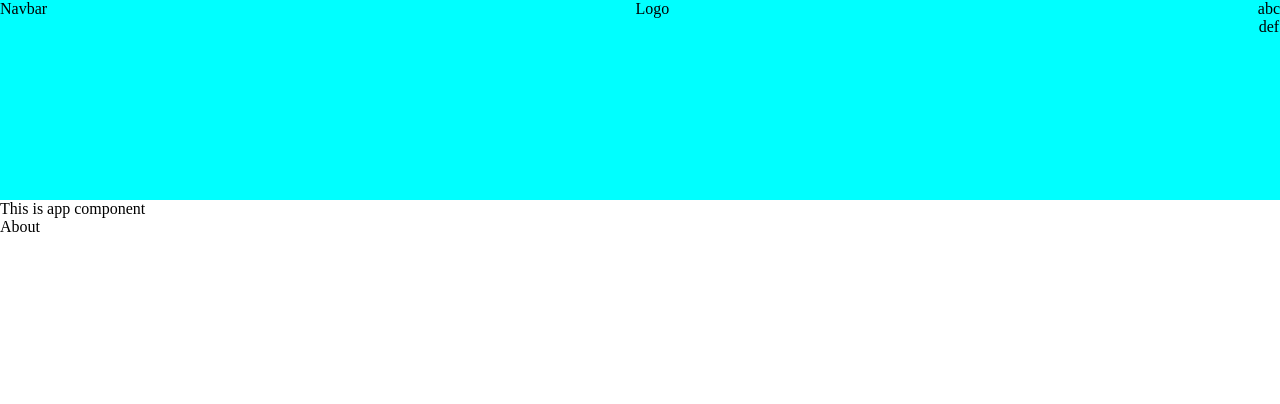
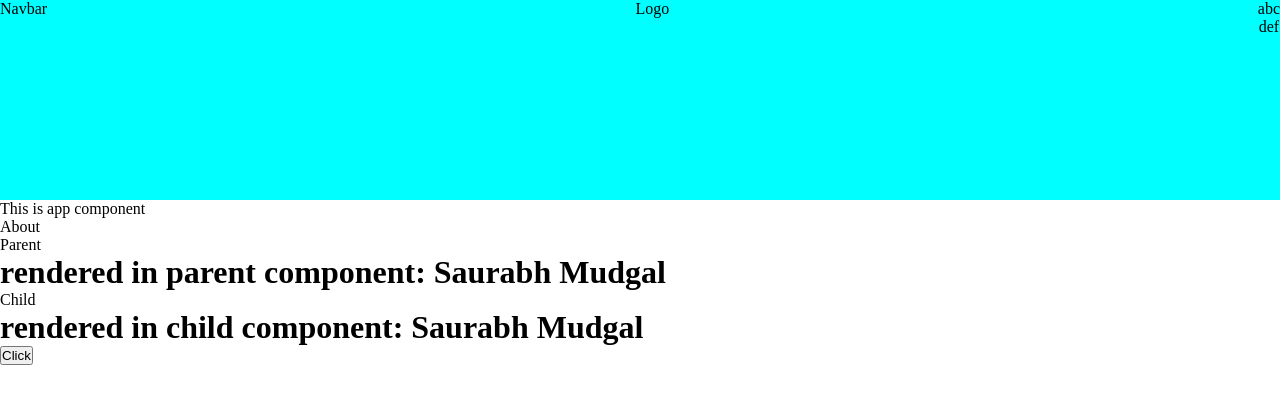
Before and after one commit to Saurabh-Mudgal-Dev/LearningWebDev, a React (Vite) app in the folder React-Classes/Learning/: page / in a window 1280 px wide. Shown: the top 404 px of the page. Built offline with nearby package versions, Linux system fonts and the light colour scheme.

Commit message:
react continuition

```diff
--- a/React-Classes/Learning/src/App.jsx
+++ b/React-Classes/Learning/src/App.jsx
@@ -3,6 +3,7 @@ import Navbar from './Navbar'
 import About from './Components/About'
 import {add, subtract} from './Components/Math'
 import Count from './Components/Count'
+import Parent from './propsPassing/Parent'
 
 const App = () => {
   console.log(add(2,3));
@@ -12,6 +13,7 @@ const App = () => {
       <Navbar />
       <div>This is app component</div>
       <About />
+      <Parent />
     </>
   )
 }
--- /dev/null
+++ b/React-Classes/Learning/src/propsPassing/Child.jsx
@@ -0,0 +1,13 @@
+import React from 'react'
+
+const Child = ({name, alert}) => {
+    return (
+        <>
+        <div>Child</div>
+        <h1>rendered in child component: {name}</h1>
+        <button onClick={alert}>Click</button>
+        </>
+    )
+}
+
+export default Child
--- /dev/null
+++ b/React-Classes/Learning/src/propsPassing/Parent.jsx
@@ -0,0 +1,17 @@
+import React from 'react'
+import Child from './Child';
+
+const Parent = () => {
+    const fullname = "Saurabh Mudgal";
+    function Alert(){
+        alert("button clicked");
+    }
+  return (<>
+    <div>Parent</div>
+    <h1>rendered in parent component: {fullname}</h1>
+    <Child name={fullname} alert={Alert}/>
+    </>
+  )
+}
+
+export default Parent
```
